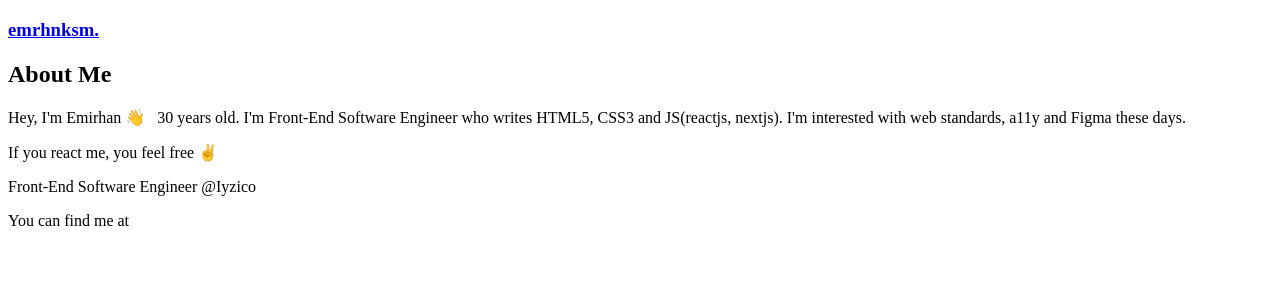
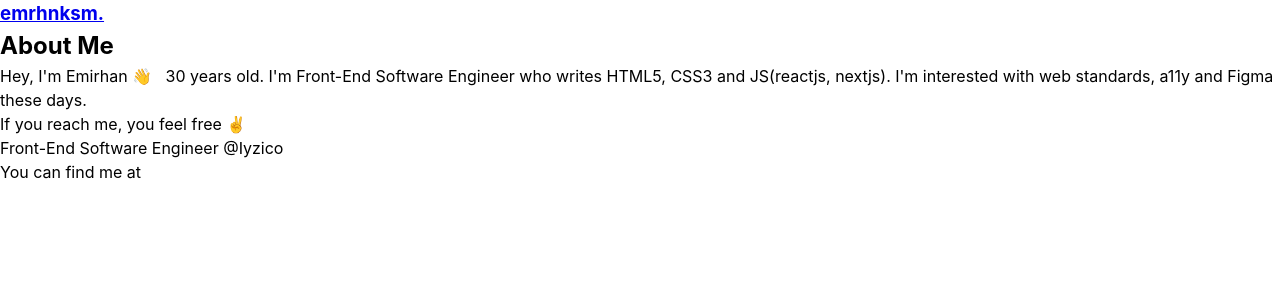
Before and after one commit to KemalEmirhan/emirhan.github.io, a Next.js app: page / in a window 1280 px wide. Shown: the top 300 px of the page. Built offline with nearby package versions, Linux system fonts and the light colour scheme.

Commit message:
fix: Typescript setup issues

```diff
--- a/pages/_app.tsx
+++ b/pages/_app.tsx
@@ -1,5 +1,6 @@
 import * as React from 'react';
-import type { AppProps } from 'next/app'
+import type { AppProps } from 'next/app';
+import '@style/main.scss';
 
 const MyApp = ({ Component, pageProps }: AppProps) => {
   return (
--- a/pages/index.tsx
+++ b/pages/index.tsx
@@ -7,16 +7,15 @@ import Header from '@components/Header/Header';
 
 const Home = (): React.ReactElement => {
   return (
-    <main>
+    <main className='page'>
       <Head>
         <title>emrhnksm</title>
         <link rel="icon" href="/favicon.ico" />
-        <link href="https://fonts.googleapis.com/css2?family=Inter:wght@200;300;400;500;700&display=swap" rel="stylesheet" />
       </Head>
 
-      <header>
+      <nav className='nav-menu'>
         <Header />
-      </header>
+      </nav>
 
       <section>
         <About />
--- a/src/components/About/About.tsx
+++ b/src/components/About/About.tsx
@@ -6,17 +6,17 @@ const About = (): React.ReactElement => {
     const age = useAge();
 
     return (
-        <article className={styles.about}>
-            <h2 className={styles.about_header}>
+        <article>
+            <h2>
                 About Me
             </h2>
-            <section className={styles.about_content}>
+            <section>
                 <p>
                     Hey, I'm Emirhan 👋  &nbsp; {age} years old. I'm Front-End Software Engineer who writes HTML5, CSS3 and JS(reactjs, nextjs). I'm interested with web standards, a11y and Figma these days. <wbr />
                 </p>
-                <p>If you react me, you feel free ✌</p>
+                <p>If you reach me, you feel free ✌</p>
             </section>
-            <section className={styles.about_role}>
+            <section>
                 <p>Front-End Software Engineer @Iyzico</p>
             </section>
         </article>
--- /dev/null
+++ b/styles/_reset.scss
@@ -0,0 +1,54 @@
+/*
+  Josh's Custom CSS Reset
+  https://www.joshwcomeau.com/css/custom-css-reset/
+*/
+*,
+*::before,
+*::after {
+    box-sizing: border-box;
+}
+
+* {
+    margin: 0;
+}
+
+html,
+body {
+    height: 100%;
+}
+
+body {
+    line-height: 1.5;
+    -webkit-font-smoothing: antialiased;
+}
+
+img,
+picture,
+video,
+canvas,
+svg {
+    display: block;
+    max-width: 100%;
+}
+
+input,
+button,
+textarea,
+select {
+    font: inherit;
+}
+
+p,
+h1,
+h2,
+h3,
+h4,
+h5,
+h6 {
+    overflow-wrap: break-word;
+}
+
+#root,
+#__next {
+    isolation: isolate;
+}
--- /dev/null
+++ b/styles/main.scss
@@ -0,0 +1,13 @@
+@import './reset';
+
+body {
+    font-family: -apple-system, BlinkMacSystemFont, "Segoe UI", Roboto, Helvetica, Arial, sans-serif, "Apple Color Emoji", "Segoe UI Emoji", "Segoe UI Symbol";
+}
+
+#__next {
+    min-block-size: 100vh;
+}
+
+.page {
+    min-block-size: 100vh;
+}
```
Also changed, not shown: jsconfig.json (deleted, +0 -12 lines), styles/pages/home.module.scss (added).
